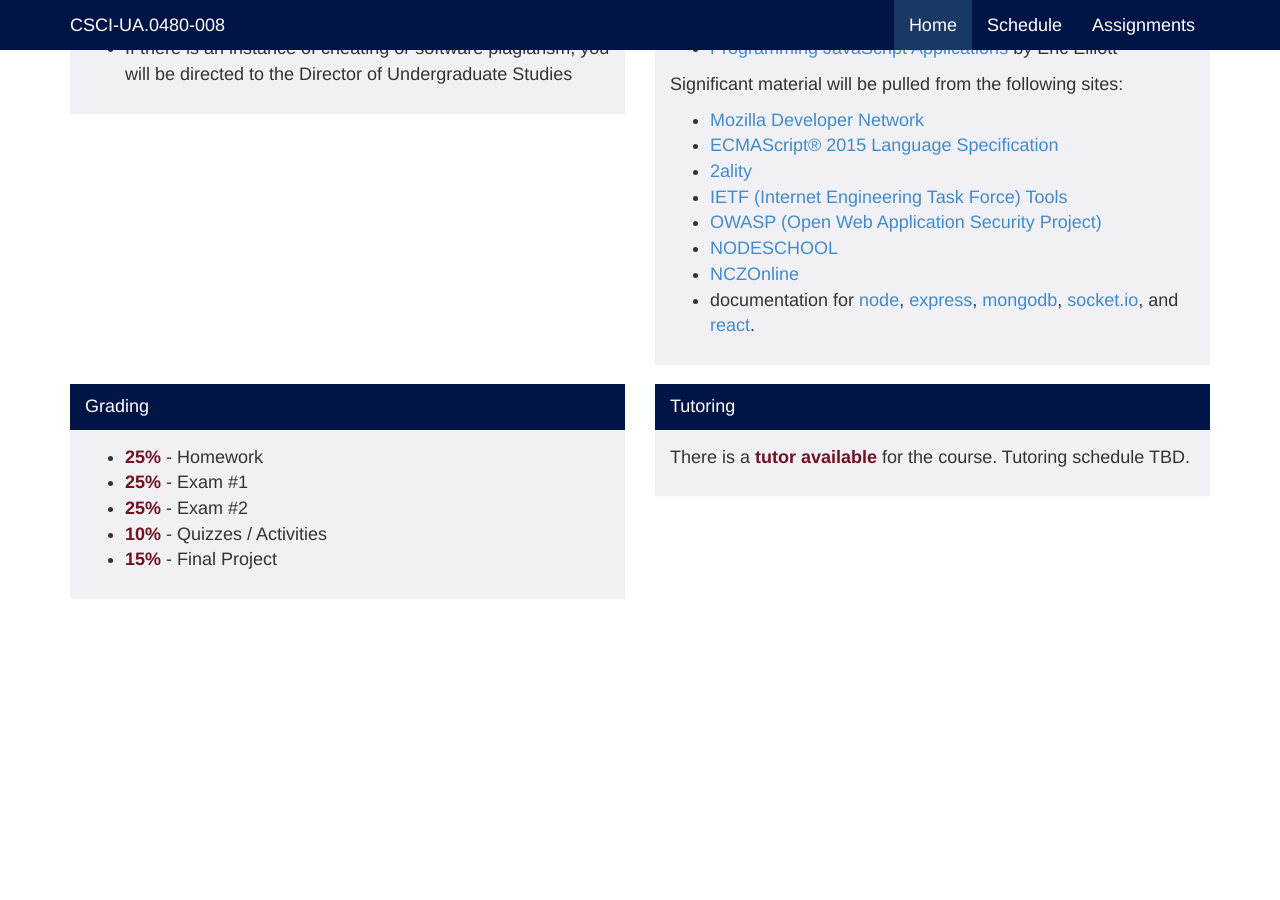
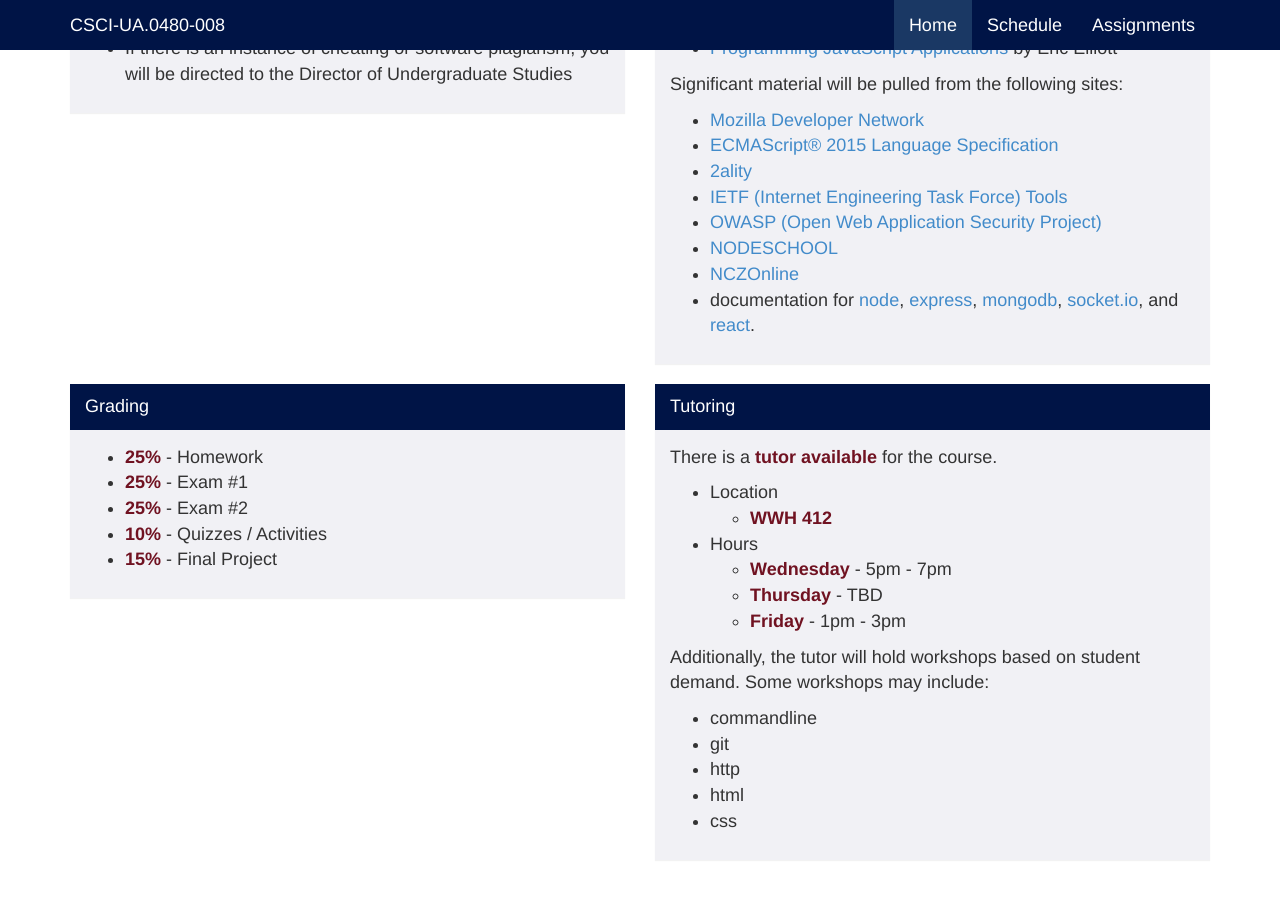
Before and after one commit to foureyes/csci-ua.0480-spring2017-008, a Jekyll site: the page built from index.markdown, in a window 1280 px wide and 900 px high, scrolled down 1542 px. Built offline with Jekyll 4.4.1, drawn with Linux system fonts in a browser that asks for light colours; before the commit the page ends 2180 px from its top, so only the background shows below that.

Commit message:
add tutoring hours

```diff
--- a/index.markdown
+++ b/index.markdown
@@ -168,7 +168,22 @@ Significant material will be pulled from the following sites:
 <a name="Tutoring"></a>
 <div class="panel-heading">Tutoring</div>
 <div class="panel-body" markdown="block">
-There is a __tutor available__ for the course. Tutoring schedule TBD.
+There is a __tutor available__ for the course.
+
+* Location
+    * __WWH 412__
+* Hours
+    * __Wednesday__  - 5pm - 7pm
+    * __Thursday__ - TBD {% comment %} 1pm - 3pm {% endcomment %}
+    * __Friday__  - 1pm - 3pm
+
+Additionally, the tutor will hold workshops based on student demand. Some workshops may include:
+
+* commandline
+* git
+* http
+* html
+* css
 
 </div>
     </div>
```
